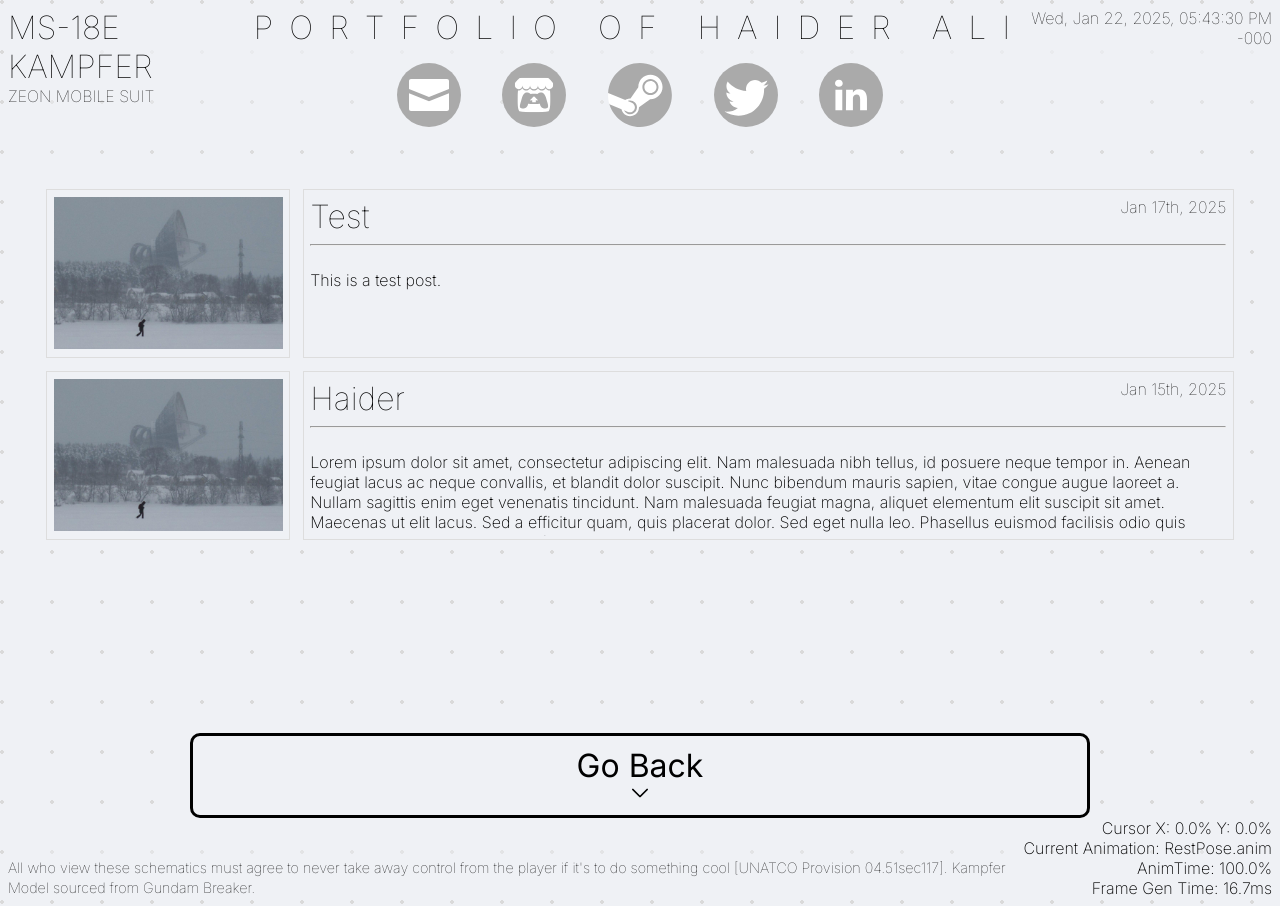
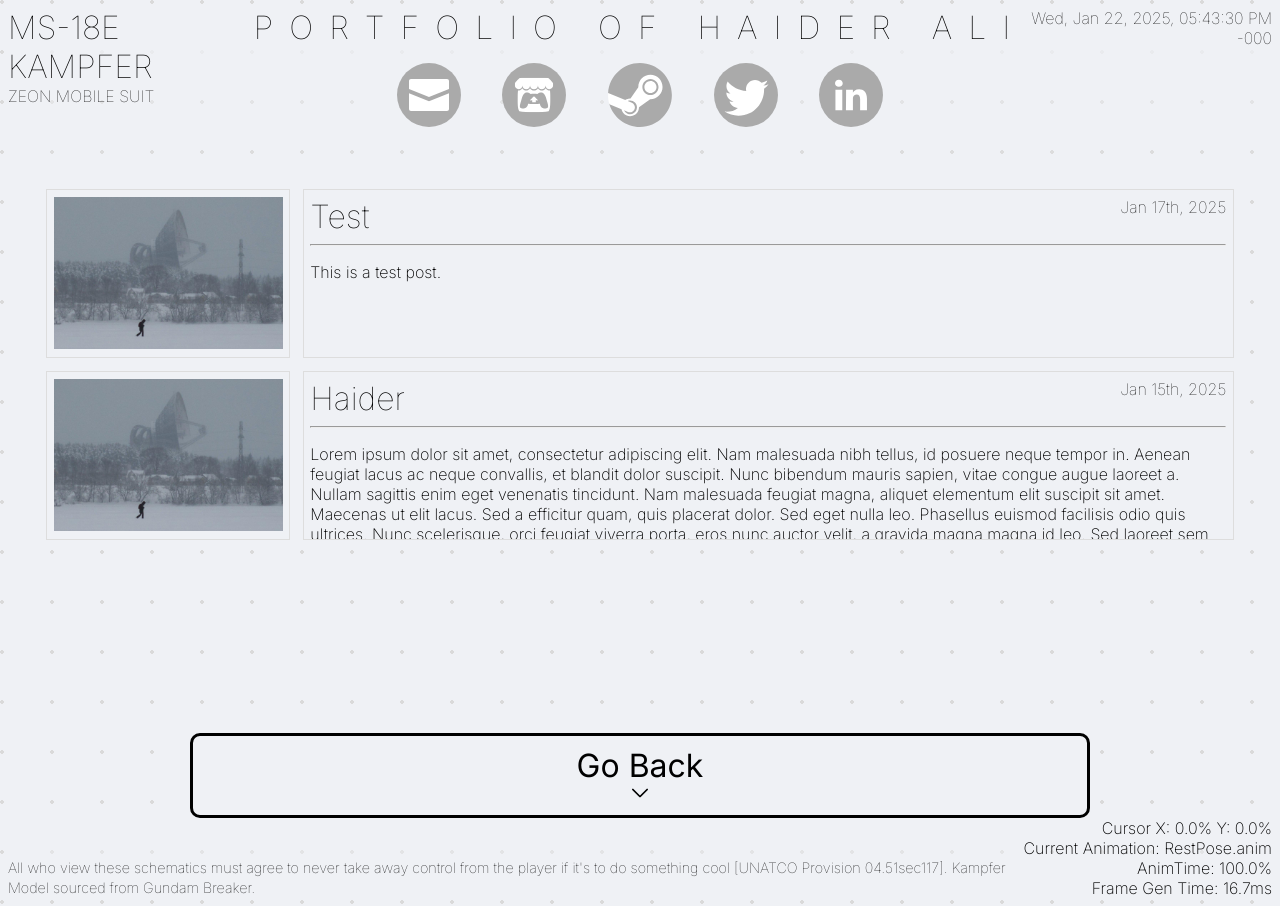
Before and after one commit to sinbadthepoet/portfolio-site, a Jekyll site: the page built from blog.html, in a window 1280 px wide. Built offline with Jekyll 4.4.1, drawn with Linux system fonts in a browser that asks for light colours; some web fonts are replaced.

Commit message:
Fixed Blogs

```diff
--- a/_sass/main.scss
+++ b/_sass/main.scss
@@ -170,7 +170,7 @@
 .ContentBox{
   flex: 1 1 0;
   min-height: 0;
-  overflow: scroll;
+  overflow-y: scroll;
 
   h1{
     font-size: 4rem;
@@ -194,7 +194,7 @@
 
   flex: 1 1 0;
   min-height: 0;
-  overflow: scroll;
+  overflow-y: scroll;
 }
 
 .Post{
@@ -210,6 +210,8 @@
 
   .PostInfo{
     width: 80%;
+    min-height: 0;
+    overflow-y: scroll;
   }
 
   .PreviewImage, .PostInfo{
@@ -223,11 +225,6 @@
     flex-flow: row nowrap;
     justify-content: space-between;
     align-items: flex-start;
-  }
-
-  .BlogPreview{
-    max-height: 100px;
-    overflow: hidden;
   }
 }
 
--- a/blog.html
+++ b/blog.html
@@ -17,9 +17,7 @@
           <h2>{{ post.date | date_to_string: "ordinal", "US" }}</h2>
         </div>
         <hr>
-        <div class="BlogPreview">
-          {{ post.excerpt }}
-        </div>
+        {{ post.excerpt }}
       </div>
     </div>
   </a>
```
Also changed, not shown: hanger.md (+6 -6 lines), index.html (+0 -17 lines).
